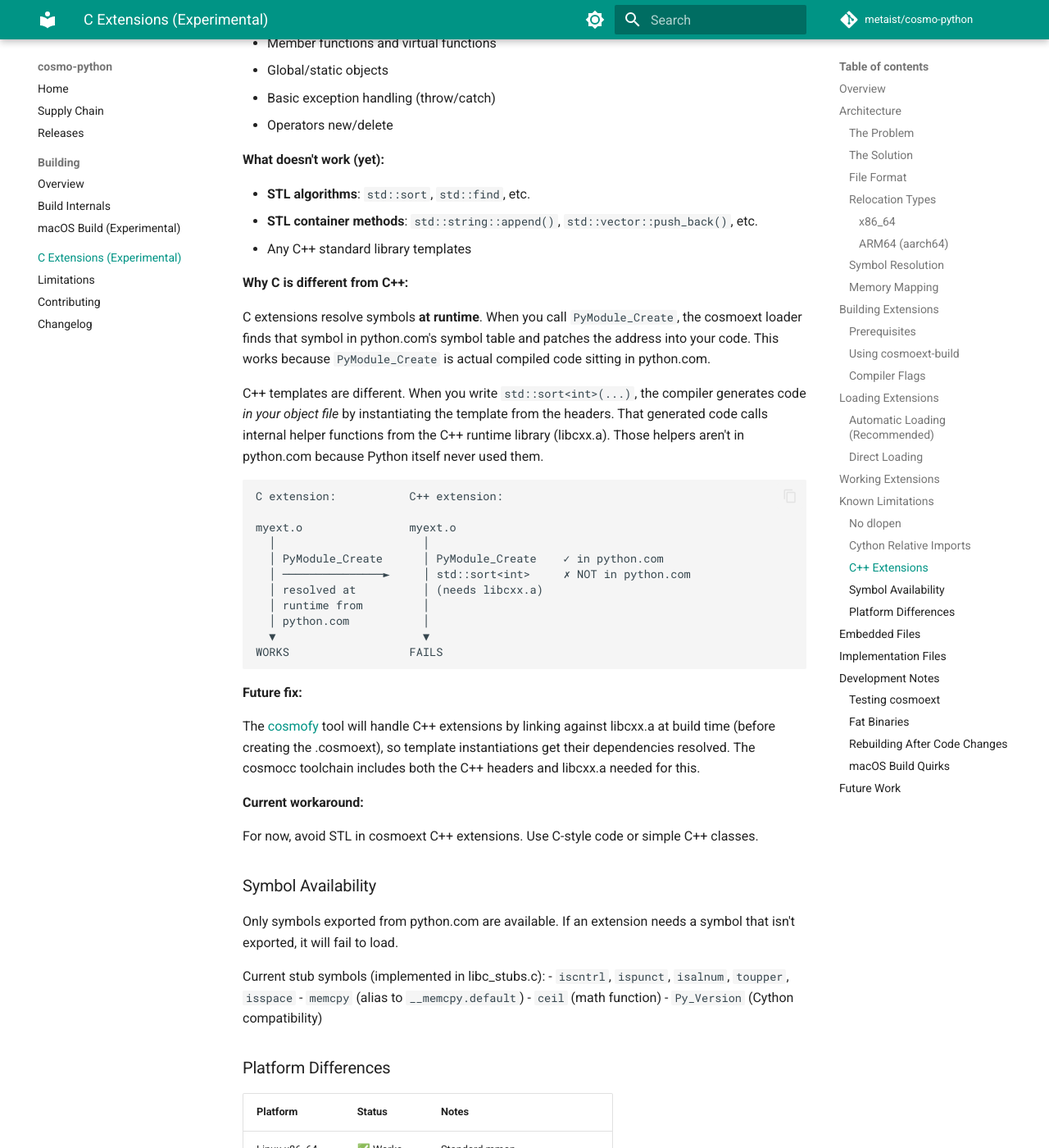
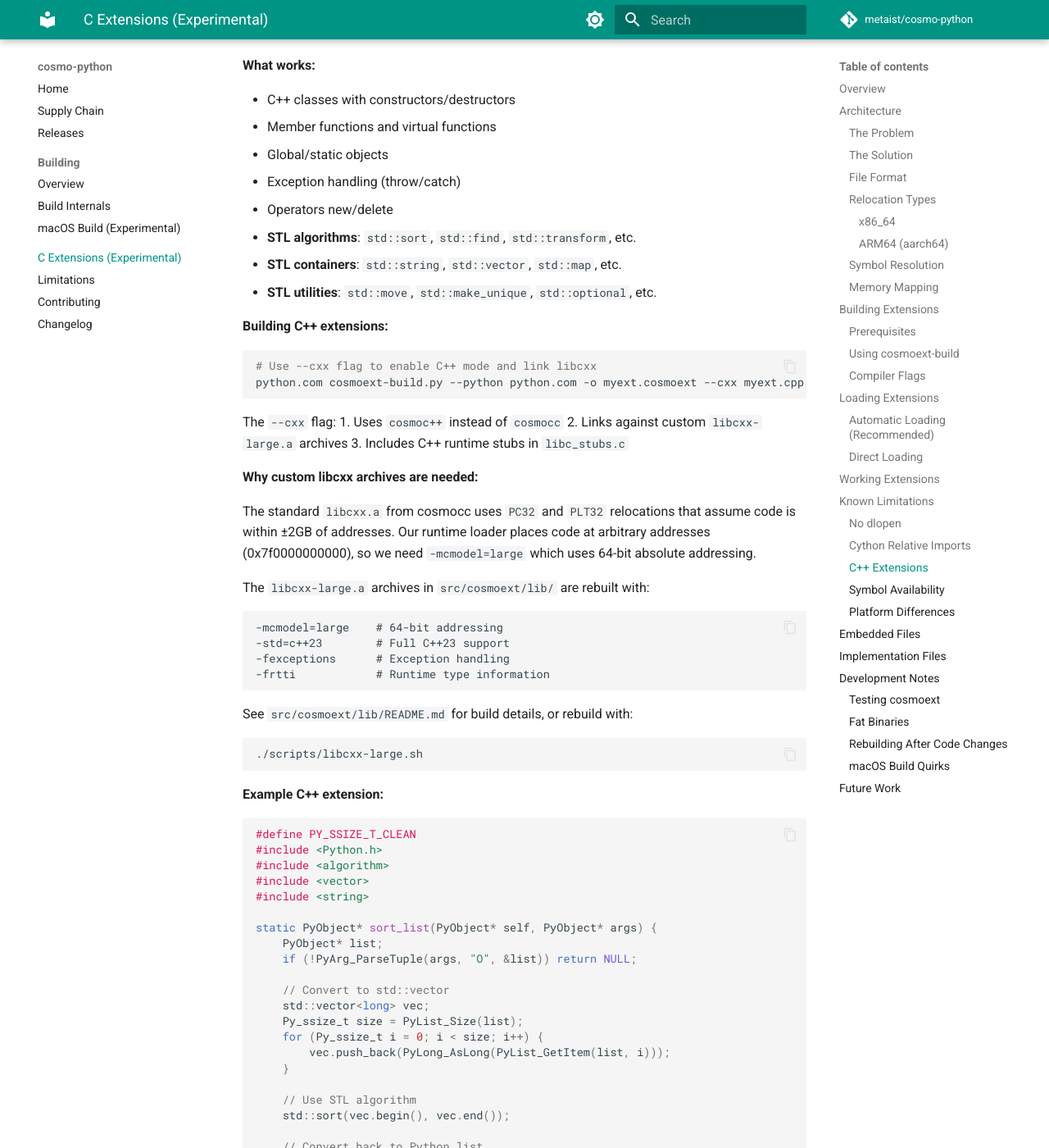
Before and after one commit to metaist/cosmo-python, an MkDocs documentation site: the page built from docs/cosmoext.md, in a window 1280 px wide and 1400 px high, scrolled down 6521 px. Shown: the whole window at 82% size. Built offline with MkDocs 1.6.1 and Material for MkDocs 9.7.7, drawn with Linux system fonts in a browser that asks for light colours; comment, search, counter and statistics services are not loaded; some of the changed text lies outside the part shown.

Commit message:
update: cosmoext docs for C++ STL support
- Document full C++ STL support (std::sort, std::string, etc.)
- Add --cxx flag usage examples
- Explain why libcxx-large archives are needed
- Include example C++ extension code
- Update working extensions table
- Update implementation files table
- Update future work (C++ is done, add libffi #112)
- Add spelling words for code examples

Co-Authored-By: Claude Opus 4.5 <noreply@anthropic.com>

````diff
--- a/docs/cosmoext.md
+++ b/docs/cosmoext.md
@@ -176,8 +176,11 @@ Standard mmap works (no W^X enforcement).
 ### Using cosmoext-build
 
 ```bash
-# Basic usage - produces fat binary with both architectures
+# Basic C extension - produces fat binary with both architectures
 python.com cosmoext-build.py --python python.com -o myext.cosmoext myext.c
+
+# C++ extension with STL support
+python.com cosmoext-build.py --python python.com -o myext.cosmoext --cxx myext.cpp
 
 # With include paths
 python.com cosmoext-build.py --python python.com -o myext.cosmoext \
@@ -243,6 +246,7 @@ These extensions have been tested and work:
 | ujson | Single-phase init | Uses PyState_FindModule |
 | crc32c | Single-phase init | Pure C, uses SIMD |
 | msgpack | Single-phase init | Cython with relative imports |
+| C++ STL | C++ | `std::sort`, `std::string`, etc. via `--cxx` flag |
 
 ## Known Limitations
 
@@ -260,58 +264,94 @@ Cython extensions that do relative imports during init work thanks to
 
 ### C++ Extensions
 
-Simple C++ extensions **work**, but STL templates currently don't.
+C++ extensions work, including the full C++ Standard Library (STL).
 
 **What works:**
 
 - C++ classes with constructors/destructors
 - Member functions and virtual functions
 - Global/static objects
-- Basic exception handling (throw/catch)
+- Exception handling (throw/catch)
 - Operators new/delete
+- **STL algorithms**: `std::sort`, `std::find`, `std::transform`, etc.
+- **STL containers**: `std::string`, `std::vector`, `std::map`, etc.
+- **STL utilities**: `std::move`, `std::make_unique`, `std::optional`, etc.
 
-**What doesn't work (yet):**
+**Building C++ extensions:**
 
-- **STL algorithms**: `std::sort`, `std::find`, etc.
-- **STL container methods**: `std::string::append()`, `std::vector::push_back()`, etc.
-- Any C++ standard library templates
-
-**Why C is different from C++:**
-
-C extensions resolve symbols **at runtime**. When you call `PyModule_Create`, the
-cosmoext loader finds that symbol in python.com's symbol table and patches the address
-into your code. This works because `PyModule_Create` is actual compiled code sitting
-in python.com.
-
-C++ templates are different. When you write `std::sort<int>(...)`, the compiler generates
-code *in your object file* by instantiating the template from the headers. That generated
-code calls internal helper functions from the C++ runtime library (libcxx.a). Those helpers
-aren't in python.com because Python itself never used them.
-
-```
-C extension:           C++ extension:
-
-myext.o                myext.o
-  │                      │
-  │ PyModule_Create      │ PyModule_Create    ✓ in python.com
-  │ ───────────────►     │ std::sort<int>     ✗ NOT in python.com
-  │ resolved at          │ (needs libcxx.a)
-  │ runtime from         │
-  │ python.com           │
-  ▼                      ▼
-WORKS                  FAILS
+```bash
+# Use --cxx flag to enable C++ mode and link libcxx
+python.com cosmoext-build.py --python python.com -o myext.cosmoext --cxx myext.cpp
 ```
 
-**Future fix:**
+The `--cxx` flag:
+1. Uses `cosmoc++` instead of `cosmocc`
+2. Links against custom `libcxx-large.a` archives
+3. Includes C++ runtime stubs in `libc_stubs.c`
 
-The [cosmofy](https://github.com/metaist/cosmofy) tool will handle C++ extensions by
-linking against libcxx.a at build time (before creating the .cosmoext), so template
-instantiations get their dependencies resolved. The cosmocc toolchain includes both
-the C++ headers and libcxx.a needed for this.
+**Why custom libcxx archives are needed:**
 
-**Current workaround:**
+The standard `libcxx.a` from cosmocc uses `PC32` and `PLT32` relocations that assume
+code is within ±2GB of addresses. Our runtime loader places code at arbitrary addresses
+(0x7f0000000000), so we need `-mcmodel=large` which uses 64-bit absolute addressing.
 
-For now, avoid STL in cosmoext C++ extensions. Use C-style code or simple C++ classes.
+The `libcxx-large.a` archives in `src/cosmoext/lib/` are rebuilt with:
+```
+-mcmodel=large    # 64-bit addressing
+-std=c++23        # Full C++23 support
+-fexceptions      # Exception handling
+-frtti            # Runtime type information
+```
+
+See `src/cosmoext/lib/README.md` for build details, or rebuild with:
+```bash
+./scripts/libcxx-large.sh
+```
+
+**Example C++ extension:**
+
+```cpp
+#define PY_SSIZE_T_CLEAN
+#include <Python.h>
+#include <algorithm>
+#include <vector>
+#include <string>
+
+static PyObject* sort_list(PyObject* self, PyObject* args) {
+    PyObject* list;
+    if (!PyArg_ParseTuple(args, "O", &list)) return NULL;
+
+    // Convert to std::vector
+    std::vector<long> vec;
+    Py_ssize_t size = PyList_Size(list);
+    for (Py_ssize_t i = 0; i < size; i++) {
+        vec.push_back(PyLong_AsLong(PyList_GetItem(list, i)));
+    }
+
+    // Use STL algorithm
+    std::sort(vec.begin(), vec.end());
+
+    // Convert back to Python list
+    PyObject* result = PyList_New(size);
+    for (Py_ssize_t i = 0; i < size; i++) {
+        PyList_SetItem(result, i, PyLong_FromLong(vec[i]));
+    }
+    return result;
+}
+
+static PyMethodDef methods[] = {
+    {"sort_list", sort_list, METH_VARARGS, "Sort a list using std::sort"},
+    {NULL, NULL, 0, NULL}
+};
+
+static struct PyModuleDef module = {
+    PyModuleDef_HEAD_INIT, "stltest", NULL, -1, methods
+};
+
+PyMODINIT_FUNC PyInit_stltest(void) {
+    return PyModule_Create(&module);
+}
+```
 
 ### Symbol Availability
 
@@ -378,6 +418,8 @@ with zipfile.ZipFile(sys.executable) as zf:
 | `src/cosmoext/cosmoext-build.py` | CLI: compile → link → convert pipeline |
 | `src/cosmoext/libc_stubs.c` | C: stub implementations for missing symbols |
 | `src/cosmoext/_cosmoext_importer.py` | Python: import hook (fallback) |
+| `src/cosmoext/lib/libcxx-large-*.a` | C++ runtime archives (built with `-mcmodel=large`) |
+| `scripts/libcxx-large.sh` | Build script for C++ runtime archives |
 
 ## Development Notes
 
@@ -468,7 +510,7 @@ Data sections that need to remain writable are copied to heap before the switch.
 
 ## Future Work
 
-1. **C++ support**: Test and fix C++ extension loading
-2. **Windows testing**: Verify VirtualAlloc-based loading works
-3. **Symbol table optimization**: Faster lookup, smaller embedded table
-4. **More extensions**: Test and document additional popular extensions
+1. **Windows testing**: Verify VirtualAlloc-based loading works
+2. **Symbol table optimization**: Faster lookup, smaller embedded table
+3. **More extensions**: Test and document additional popular extensions
+4. **libffi callbacks**: Fix `ffi_closure_alloc` crash on macOS (see [#112](https://github.com/metaist/cosmo-python/issues/112))
````
Also changed, not shown: .cspell.json.
